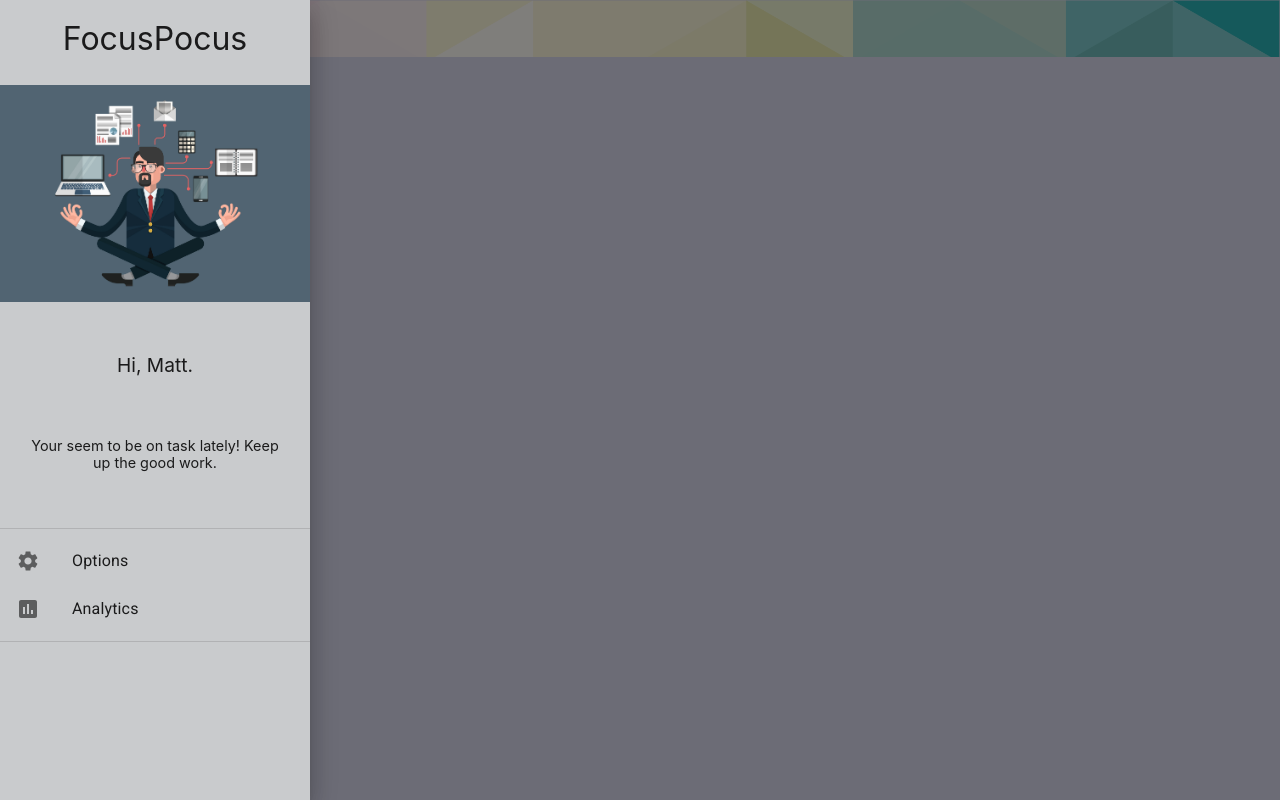
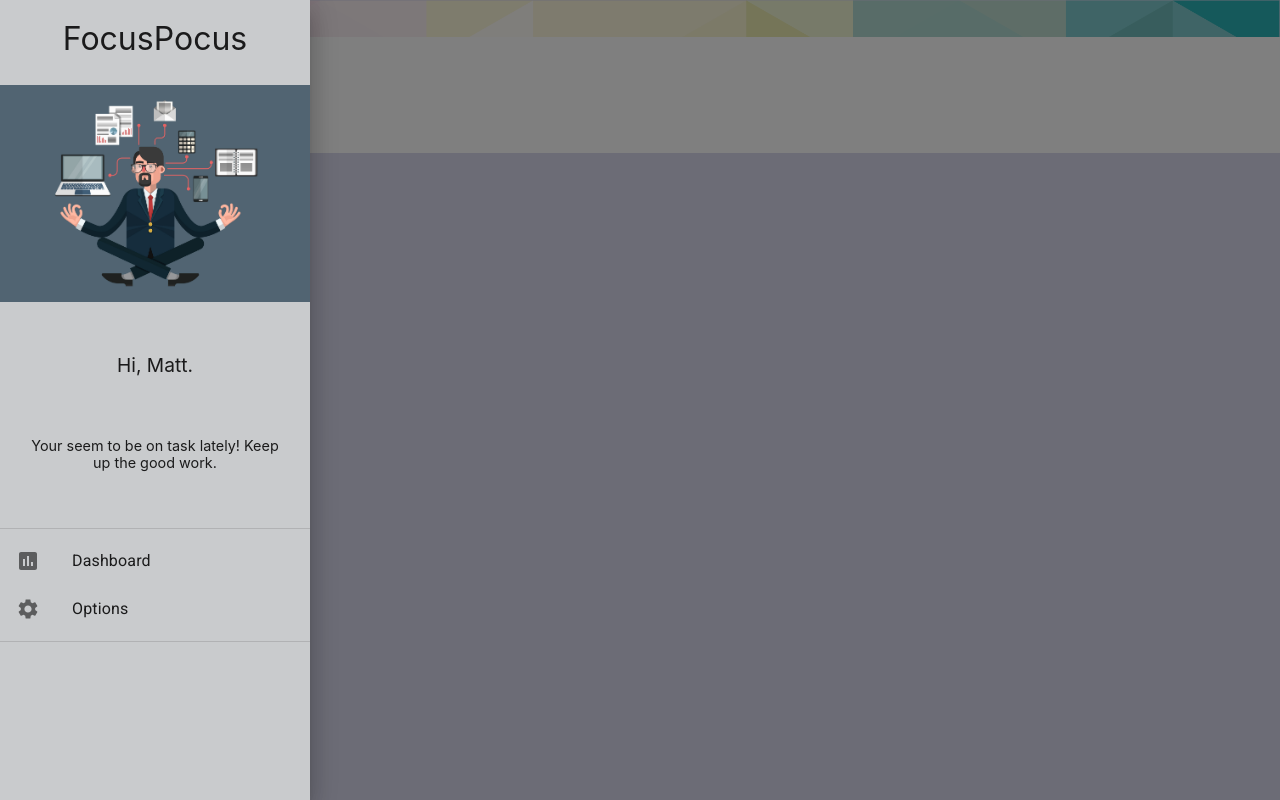
Before and after one commit to LHL-FocusPocus/FocusPocus, a React (Create React App) app in the folder client/: page /options in a window 1280 px wide. Both pictures are taken after a click on the button "FOCUSPOCUS". Built offline with nearby package versions, Linux system fonts and the light colour scheme; no server answers.

Commit message:
Navbar links functional

```diff
--- a/client/src/App.js
+++ b/client/src/App.js
@@ -16,7 +16,6 @@ axios.defaults.withCredentials = true;
 
 function App() {
   const { state, loading, setLoading } = useApplicationData();
-  console.log("state", state);
   return (
     <div className="App">
       <Route exact path={["/", "/register"]} component={Landing} />
--- /dev/null
+++ b/client/src/components/Blacklisted.jsx
@@ -0,0 +1,9 @@
+import React from 'react'
+
+export default function Blacklisted() {
+  return (
+    <div>
+      TEST
+    </div>
+  )
+}
--- a/client/src/components/Graphs/Leaderboard.jsx
+++ b/client/src/components/Graphs/Leaderboard.jsx
@@ -24,6 +24,7 @@ const Chart = styled.div`
   width: 100%;
   height: 100%;
   margin: 2em 0em;
+  padding-left: 3%;
 `;
 
 export default function Leaderboard({ leaderboard }) {
--- a/client/src/components/Navbar.jsx
+++ b/client/src/components/Navbar.jsx
@@ -3,6 +3,9 @@ import { makeStyles } from "@material-ui/core/styles";
 import Drawer from "@material-ui/core/Drawer";
 import Button from "@material-ui/core/Button";
 import List from "@material-ui/core/List";
+
+import { Route, Link } from "react-router-dom";
+
 import Divider from "@material-ui/core/Divider";
 import ListItem from "@material-ui/core/ListItem";
 import ListItemIcon from "@material-ui/core/ListItemIcon";
@@ -11,6 +14,7 @@ import SettingsIcon from "@material-ui/icons/Settings";
 import AssessmentIcon from "@material-ui/icons/Assessment";
 import PowerSettingsNewIcon from "@material-ui/icons/PowerSettingsNew";
 import styled from "styled-components";
+import Routes from "../routes";
 
 const useStyles = makeStyles({
   list: {
@@ -23,7 +27,7 @@ const useStyles = makeStyles({
 
 const Icon = styled.img`
   width: 100%;
-  ${'' /* height: 200px;
+  ${"" /* height: 200px;
   object-fit: cover;
   padding: 0em 3.38em;
   margin-top: 1em;
@@ -51,16 +55,16 @@ const Message = styled.div`
 
 // TODO: Push logout button to bottom of drawer -> can't get it to work without forcing it with margin (but irrelevant on full screen mode)
 const Logout = styled(List)`
-  ${'' /* margin-top: auto; */}
+  ${"" /* margin-top: auto; */}
   margin-top: 105%;
-`
+`;
 
 const Container = styled.div`
   display: flex;
   flex-flow: column nowrap;
   background-color: rgba(72, 80, 87, 0.294);
   height: 100%;
-`
+`;
 
 export default function Navbar() {
   const classes = useStyles();
@@ -100,10 +104,16 @@ export default function Navbar() {
       </Message>
       <Divider />
       <List>
-        {["Options", "Analytics"].map((text, index) => (
-          <ListItem button key={text}>
+        {/* <Routes /> */}
+        {["Dashboard", "Options"].map((text, index) => (
+          <ListItem
+            button
+            key={text}
+            component={Link}
+            to={`/${text.toLowerCase()}`}
+          >
             <ListItemIcon>
-              {index % 2 === 0 ? <SettingsIcon /> : <AssessmentIcon />}
+              {index % 2 !== 0 ? <SettingsIcon /> : <AssessmentIcon />}
             </ListItemIcon>
             <ListItemText primary={text} />
           </ListItem>
@@ -123,7 +133,7 @@ export default function Navbar() {
 
   return (
     <div>
-      <React.Fragment>
+      <>
         <Button onClick={toggleDrawer("FocusPocus", true)}>FocusPocus</Button>
         <Drawer
           open={state["FocusPocus"]}
@@ -131,7 +141,7 @@ export default function Navbar() {
         >
           {list("FocusPocus")}
         </Drawer>
-      </React.Fragment>
+      </>
     </div>
   );
 }
--- a/client/src/components/Options.jsx
+++ b/client/src/components/Options.jsx
@@ -1,11 +1,21 @@
 import React from "react";
 import Navbar from "./Navbar";
+import Blacklisted from "./Blacklisted";
+import Box from "@material-ui/core/Box";
+import styled from "styled-components";
+
+const Container = styled(Box)`
+  padding: 3em;
+  height: 100%;
+`;
 
 export default function Options({ user }) {
   return (
     <div>
       <Navbar user={user} />
-      TEST
+      <Container bgcolor="background.paper">
+        <Blacklisted />
+      </Container>
     </div>
   );
 }
--- a/client/src/hooks/useApplicationData.js
+++ b/client/src/hooks/useApplicationData.js
@@ -22,8 +22,9 @@ export default function useApplicationData() {
         });
       })
       // This is not really doing what I intended...
-      .then(() => setLoading(false))
+      .then(() => console.log('state', state))
       .catch(e => console.error(e));
+
   }, []);
 
   return { state, loading, setLoading };
--- a/client/src/routes.js
+++ b/client/src/routes.js
@@ -1,5 +1,6 @@
 import SignUp from "./components/SignUp";
 import Login from "./components/Login";
+import Options from "./components/Options"
 import { Route, Switch } from "react-router-dom";
 import React from "react";
 
@@ -8,6 +9,17 @@ export default function Routes() {
     <Switch>
       <Route exact path="/" component={Login} />
       <Route exact path="/register" component={SignUp} />
+      <Route exact path="/options" component={Options} />
     </Switch>
   );
 }
+
+
+/* const Routes = [
+  {
+    path: "/options",
+    name: "Options",
+    icon: SettingsIcon,
+    component: Options
+  }
+] */
```
